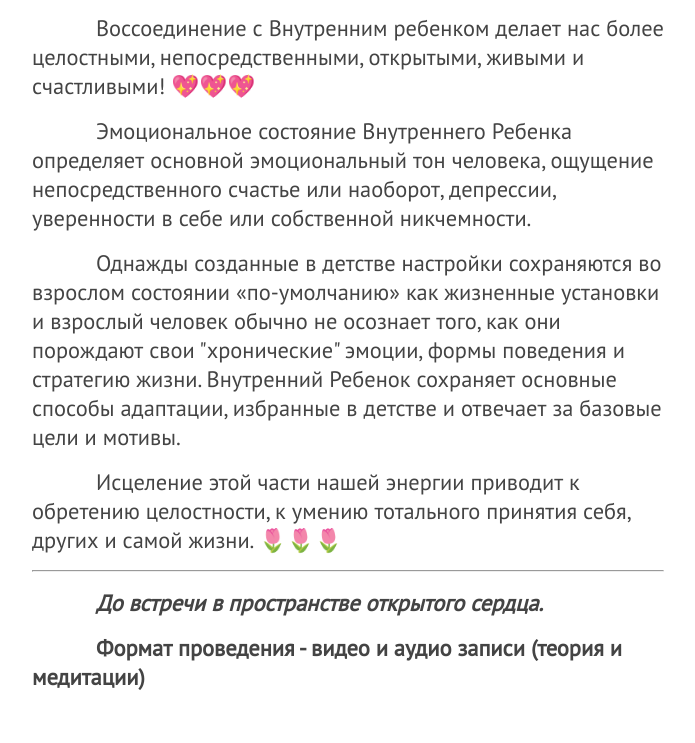
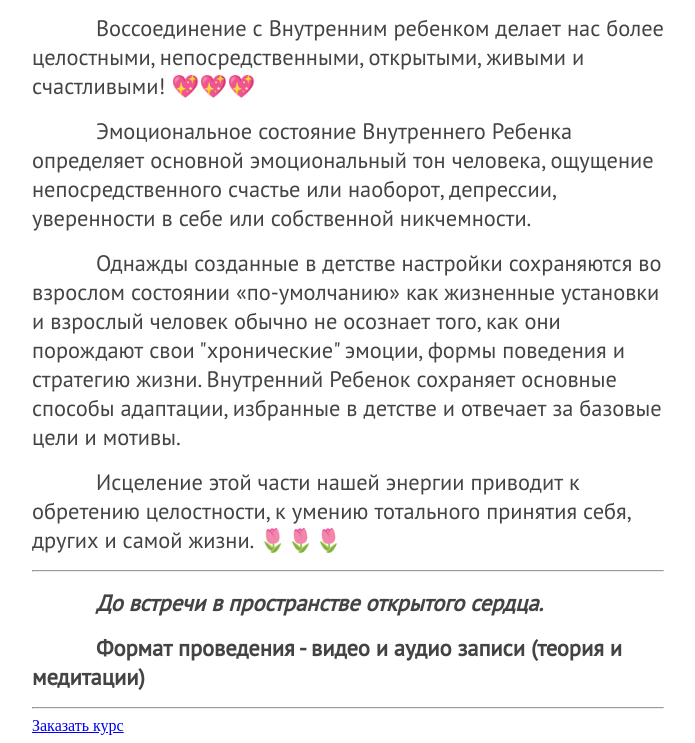
Before and after one commit to max7thuzh/child, a plain HTML site: page index.html in a window 1280 px wide. Shown: the part 677-1420 px from the top of the page, without its empty margins (292-987 px from the left). Before the commit the page ends 1384 px from the top, so only its background shows below. Drawn offline with Linux system fonts and the light colour scheme.

Commit message:
Update index.html

```diff
--- a/index.html
+++ b/index.html
@@ -83,6 +83,11 @@
       <div class="paragraph">
         <b>Формат проведения - видео и аудио записи (теория и медитации)</b>
       </div>
+
+      <hr />
+
+      <a href="https://docs.google.com/forms/d/1Wwy7EW_Jpummu3o65giKoI-XImoIU7GFvTr4z7BaFak/edit" class="button"
+      target="_blank" rel="noopener">Заказать курс</a>
     </div>
   </body>
 </html>
```
